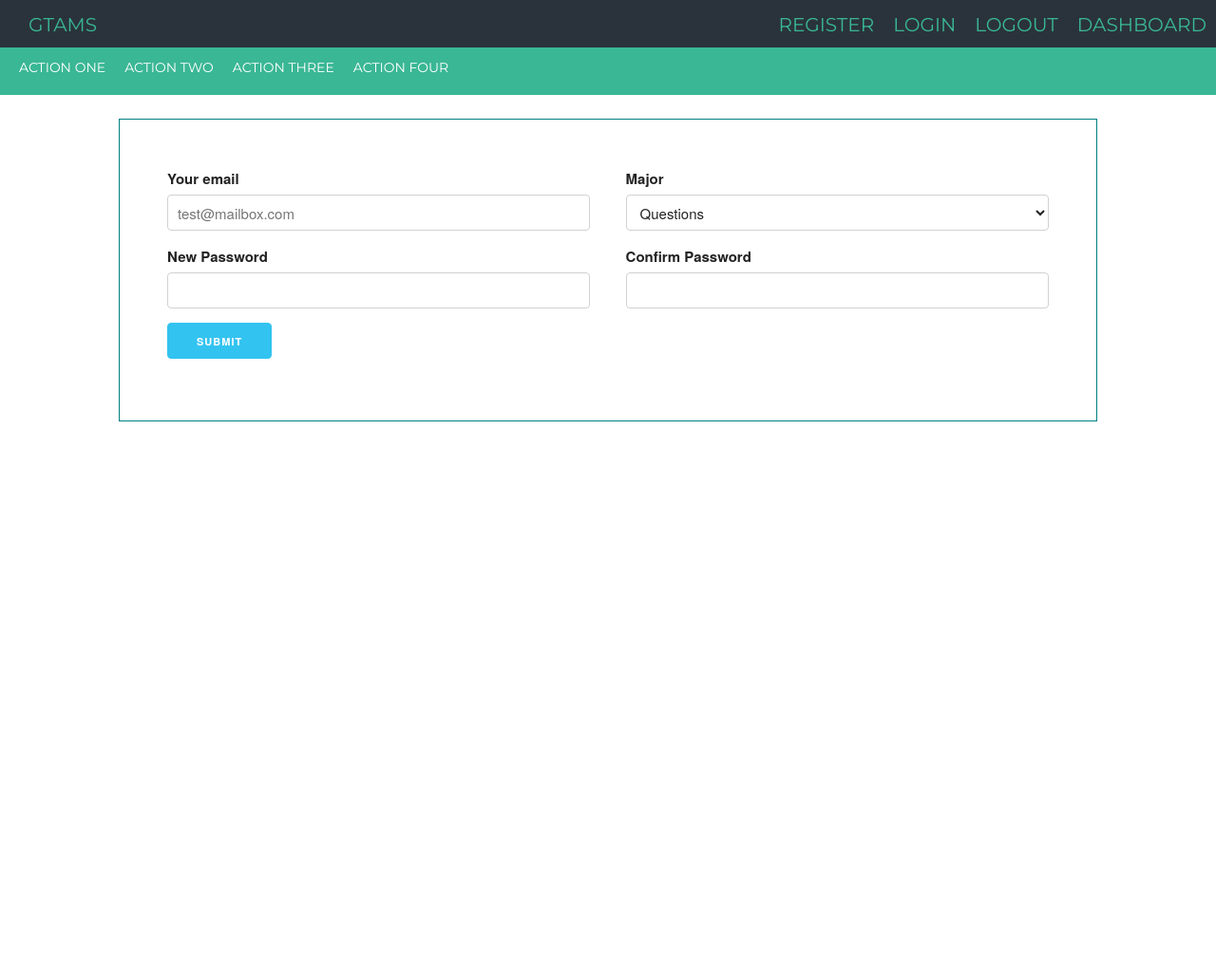
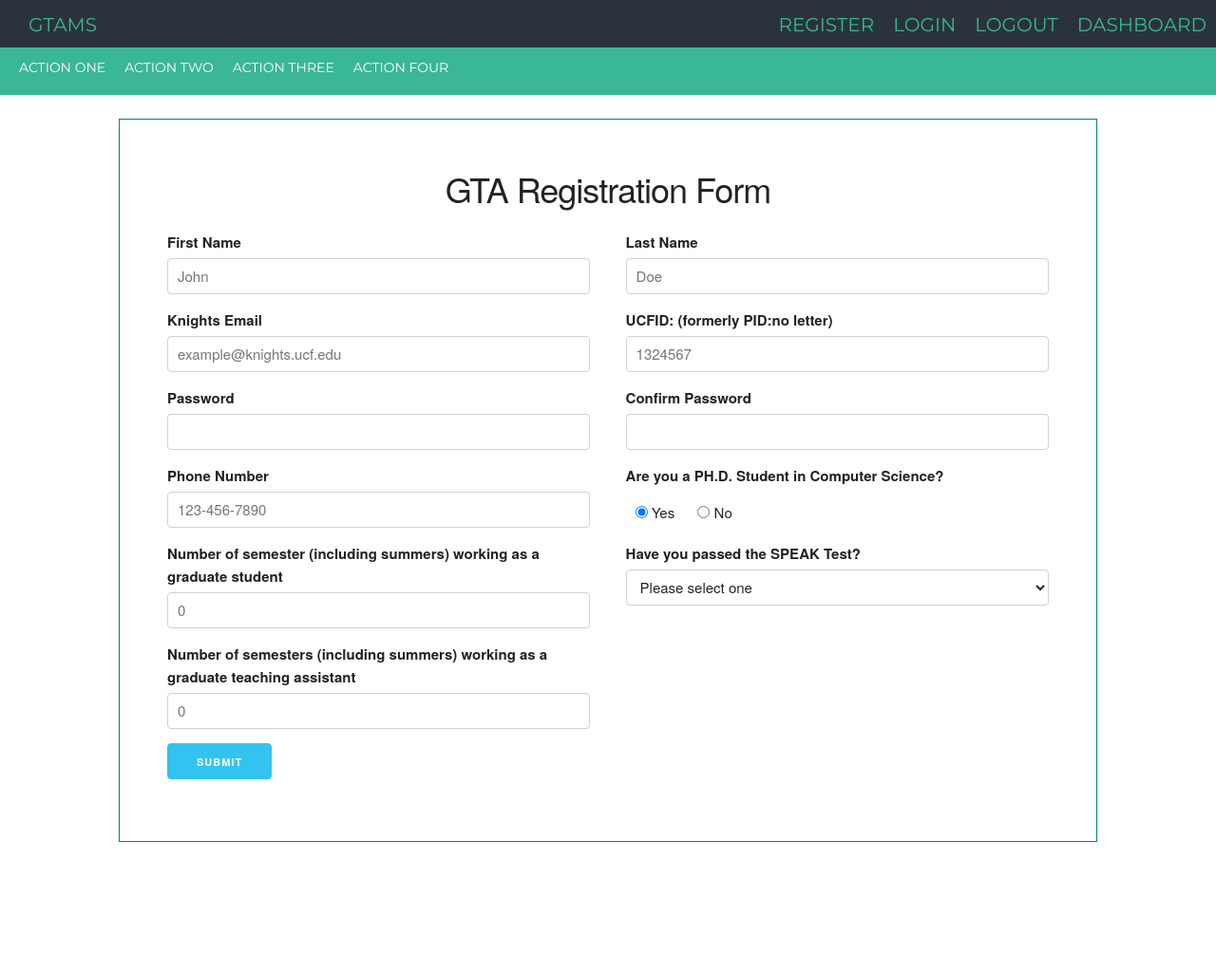
Before and after one commit to Oceas/gtams, a PHP site: page / in a window 1280 px wide. Shown: the top 1023 px of the page at 95% size. Before the commit the page ends 444 px from the top, so only its background shows below. Run offline with PHP 8.4, Linux system fonts and the light colour scheme.

Commit message:
Completed login form. Added first half of register form fields

```diff
--- a/forms/register-form.php
+++ b/forms/register-form.php
@@ -1,26 +1,73 @@
 <form>
     <div class="row">
+        <div class="twelve columns text-center">
+            <h3>GTA Registration Form</h3>
+        </div>
+    </div>
+    <div class="row">
         <div class="six columns">
-            <label for="exampleEmailInput">Your email</label>
-            <input class="u-full-width" type="email" placeholder="test@mailbox.com" id="exampleEmailInput">
+            <label for="firstName">First Name</label>
+            <input class="u-full-width" type="text" placeholder="John" id="firstName">
         </div>
         <div class="six columns">
-            <label for="exampleRecipientInput">Major</label>
-            <select class="u-full-width" id="exampleRecipientInput">
-                <option value="Option 1">Questions</option>
-                <option value="Option 2">Admiration</option>
-                <option value="Option 3">Can I get your number?</option>
+            <label for="lastName">Last Name</label>
+            <input class="u-full-width" type="text" placeholder="Doe" id="lastName">
+        </div>
+    </div>
+    <div class="row">
+        <div class="six columns">
+            <label for="email">Knights Email</label>
+            <input class="u-full-width" type="email" placeholder="example@knights.ucf.edu" id="email">
+        </div>
+        <div class="six columns">
+            <label for="ucfid">UCFID: (formerly PID:no letter)</label>
+            <input class="u-full-width" type="text" placeholder="1324567" id="ucfid">
+        </div>
+    </div>
+    <div class="row">
+        <div class="six columns">
+            <label for="password">Password</label>
+            <input class="u-full-width" type="password" id="password">
+        </div>
+        <div class="six columns">
+            <label for="confirmPassword">Confirm Password</label>
+            <input class="u-full-width" type="password" id="confirmPassword">
+        </div>
+    </div>
+    <div class="row">
+        <div class="six columns">
+            <label for="phoneNumber">Phone Number</label>
+            <input class="u-full-width" type="tel" placeholder="123-456-7890" id="phoneNumber">
+        </div>
+        <div class="six columns">
+            <label for="csStudent">Are you a PH.D. Student in Computer Science?</label>
+            <div style="padding:10px;">
+                <input type="radio" name="csStudent" value="yes" checked> Yes </input>
+                <input type="radio" name="csStudent" style="margin-left: 20px;" value="no"> No </input>
+            </div>
+        </div>
+    </div>
+
+    <div class="row">
+        <div class="six columns">
+            <label for="semestersGS">Number of semester (including summers) working as a graduate student</label>
+            <input class="u-full-width" type="text" placeholder="0" id="semestersGS">
+        </div>
+        <div class="six columns">
+            <label for="speakTest">Have you passed the SPEAK Test?</label>
+            <select class="u-full-width" id="speakTest">
+                <option value="null">Please select one</option>
+                <option value="yes">Yes</option>
+                <option value="no">No</option>
+                <option value="graduateUSA">Graduated from a U.S. Institution</option>
+                <option value="newlyAdmitted">Newly Admitted Student</option>
             </select>
         </div>
     </div>
     <div class="row">
         <div class="six columns">
-            <label for="password">New Password</label>
-            <input class="u-full-width" type="password" id="password" name="password">
-        </div>
-        <div class="six columns">
-            <label for="confirmPassword">Confirm Password</label>
-            <input class="u-full-width" type="password" id="confirmPassword" name="confirmPassword">
+            <label for="semestersGTA">Number of semesters (including summers) working as a graduate teaching assistant</label>
+            <input class="u-full-width" type="text" placeholder="0" id="semestersGTA">
         </div>
     </div>
     <input class="button-primary" type="submit" value="Submit">
--- a/resources/css/stylesheet.css
+++ b/resources/css/stylesheet.css
@@ -1,5 +1,14 @@
 body {
     padding: 125px;
+}
+
+/*
+    Quick Tags
+
+*/
+
+.text-center{
+    text-align: center;
 }
 
 /*
@@ -81,8 +90,6 @@ form {
     border: 1px solid teal;
 }
 
-
-
 /*
     Action Bar CSS
 */
```
Also changed, not shown: forms/login-form.php (+9 -14 lines).
